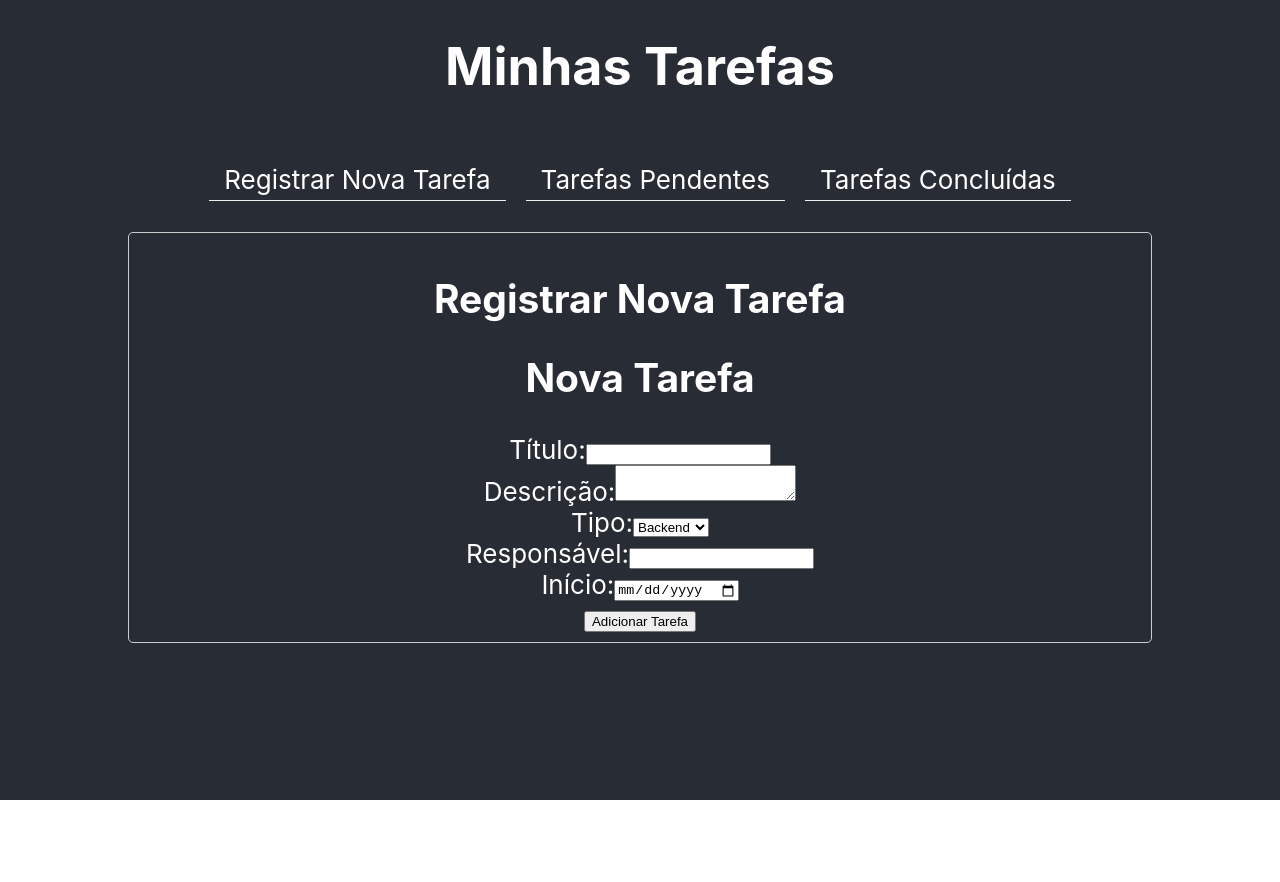
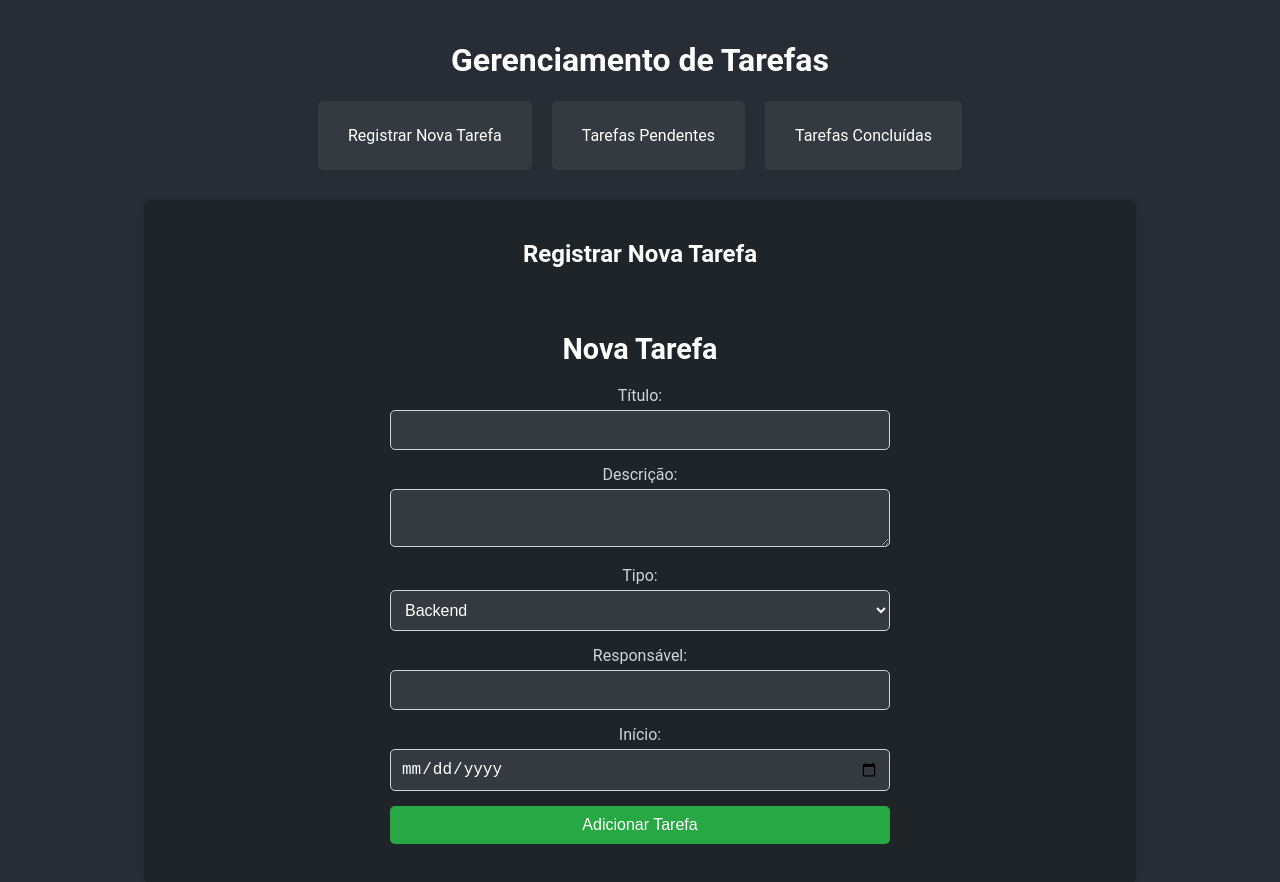
Before and after one commit to juaomarcelo/sistema_tarefa, a React (Create React App) app: page /registrar in a window 1280 px wide. Shown: the top 882 px of the page. Before the commit the page ends 800 px from the top, so only its background shows below. Built offline with nearby package versions, Linux system fonts and the light colour scheme.

Commit message:
Terminando de arrumar
quase pronto

```diff
--- a/src/App.css
+++ b/src/App.css
@@ -1,3 +1,11 @@
+/* App.css */
+body {
+  font-family: 'Roboto', sans-serif;
+  background-color: #282c34;
+  color: #ffffff;
+  margin: 0; /* Remova a margem padrão do body */
+}
+
 .App {
   text-align: center;
 }
@@ -9,8 +17,29 @@
   flex-direction: column;
   align-items: center;
   justify-content: flex-start;
-  font-size: calc(10px + 2vmin);
+  padding: 20px;
   color: white;
+}
+
+nav ul {
+  list-style: none;
+  padding: 0;
+  margin: 0;
+  display: flex;
+  gap: 20px;
+  margin-bottom: 20px;
+}
+
+nav li a {
+  text-decoration: none;
+  color: #ffffff;
+  padding: 10px 15px;
+  border-radius: 5px;
+  transition: background-color 0.3s ease;
+}
+
+nav li a:hover {
+  background-color: #343a40;
 }
 
 .container-tarefas {
@@ -22,11 +51,16 @@
 }
 
 .coluna {
-  flex: 1;
-  min-width: 200px;
-  border: 1px solid #ccc;
-  padding: 10px;
-  border-radius: 5px;
+  background-color: #1f2429;
+  padding: 20px;
+  border-radius: 8px;
+  box-shadow: 0 4px 8px rgba(0, 0, 0, 0.1);
+}
+
+h2 {
+  color: #ffffff;
+  font-size: 24px;
+  margin-bottom: 20px;
 }
 
 ul {
@@ -35,30 +69,44 @@ ul {
 }
 
 li {
-  padding: 5px;
-  margin-bottom: 5px;
-  border-bottom: 1px solid #eee;
+  background-color: #343a40;
+  padding: 15px;
+  margin-bottom: 10px;
+  border-radius: 5px;
+  display: flex;
+  align-items: center;
+  justify-content: space-between;
 }
 
 .concluida {
   text-decoration: line-through;
-  color: #999;
+  opacity: 0.7;
 }
 
-nav ul {
+.botoes-tarefa {
   display: flex;
-  list-style: none;
-  padding: 0;
-  gap: 20px;
+  gap: 5px;
 }
 
-nav li a {
-  text-decoration: none;
-  color: white;
-  padding: 10px;
-  border-radius: 5px;
+.botoes-tarefa button, .botao-concluir {
+  background-color: #007bff;
+  color: #ffffff;
+  border: none;
+  padding: 8px 12px;
+  border-radius: 4px;
+  cursor: pointer;
+  font-size: 14px;
+  transition: background-color 0.3s;
 }
 
-nav li a:hover {
-  background-color: #555;
+.botoes-tarefa button:hover, .botao-concluir:hover {
+  background-color: #0056b3;
 }
+
+.botao-concluir {
+  background-color: #28a745;
+}
+
+.botao-concluir:hover {
+  background-color: #218838;
+}
--- a/src/App.js
+++ b/src/App.js
@@ -73,7 +73,7 @@ function App() {
     <BrowserRouter>
       <div className="App">
         <header className="App-header">
-          <h1>Minhas Tarefas</h1>
+          <h1>Gerenciamento de Tarefas</h1>
 
           <nav>
             <ul>
--- a/src/componentes/EditarTarefa.jsx
+++ b/src/componentes/EditarTarefa.jsx
@@ -1,21 +1,20 @@
-// componentes/EditarTarefa.jsx
-import React, { useState, useEffect } from 'react';
-import { useParams, useNavigate } from 'react-router-dom';
+import React, { useState, useEffect } from "react";
+import { useParams, useNavigate } from "react-router-dom";
 
 const EditarTarefa = ({ tasks, onEditTask }) => {
   const { id } = useParams();
   const navigate = useNavigate();
 
   const [task, setTask] = useState({
-    titulo: '',
-    descricao: '',
-    tipo: 'Backend',
-    responsavel: '',
-    inicio: '',
+    titulo: "",
+    descricao: "",
+    tipo: "Backend", // Valor inicial padrão (ajuste conforme necessário)
+    responsavel: "",
+    inicio: "",
   });
 
   useEffect(() => {
-    const tarefaEncontrada = tasks.find(t => t.id === parseInt(id));
+    const tarefaEncontrada = tasks.find((t) => t.id === parseInt(id));
     if (tarefaEncontrada) {
       setTask(tarefaEncontrada);
     }
@@ -30,7 +29,7 @@ const EditarTarefa = ({ tasks, onEditTask }) => {
     e.preventDefault();
 
     onEditTask({ ...task, id: parseInt(id) }); // Inclui o ID na tarefa atualizada
-    navigate('/pendentes');
+    navigate("/pendentes"); // Redireciona após salvar as alterações
   };
 
   return (
@@ -60,7 +59,12 @@ const EditarTarefa = ({ tasks, onEditTask }) => {
         </div>
         <div>
           <label htmlFor="tipo">Tipo:</label>
-          <select id="tipo" name="tipo" value={task.tipo} onChange={handleChange}>
+          <select
+            id="tipo"
+            name="tipo"
+            value={task.tipo}
+            onChange={handleChange}
+          >
             <option value="Backend">Backend</option>
             <option value="Frontend">Frontend</option>
           </select>
--- a/src/componentes/TarefasConcluidas.jsx
+++ b/src/componentes/TarefasConcluidas.jsx
@@ -1,10 +1,8 @@
-// componentes/TarefasConcluidas.jsx
 import React from 'react';
 import { useLocation } from 'react-router-dom';
 import TaskList from './TaskList';
 
-
-const TarefasConcluidas = ({ tasks, onToggleStatus, onDeleteTask, onEditTask }) => { // Recebe a prop onDeleteTask
+const TarefasConcluidas = ({ tasks, onToggleStatus,  onDeleteTask  }) => { // Recebe a prop onDeleteTask
   const location = useLocation();
 
   return (
@@ -13,8 +11,7 @@ const TarefasConcluidas = ({ tasks, onToggleStatus, onDeleteTask, onEditTask })
       <TaskList
         tasks={tasks.filter(task => task.concluida)}
         onToggleStatus={onToggleStatus}
-        onDeleteTask={onDeleteTask} // Passa a prop onDeleteTask para TaskList
-        onEditTask={onEditTask}
+        onDeleteTask={onDeleteTask}
       />
     </div>
   );
--- /dev/null
+++ b/src/componentes/TarefasPendentes.css
@@ -0,0 +1,10 @@
+/* Adicione isso ao seu arquivo CSS */
+.notification {
+    background-color: #007bff; /* Cor de fundo azul */
+    color: #ffffff; /* Texto branco */
+    padding: 10px; /* Espaçamento interno */
+    border-radius: 5px; /* Bordas arredondadas */
+    margin-bottom: 20px; /* Espaço abaixo da notificação */
+    font-weight: bold; /* Texto em negrito */
+    text-align: center; /* Centralizar o texto */
+  }
--- a/src/componentes/TarefasPendentes.jsx
+++ b/src/componentes/TarefasPendentes.jsx
@@ -1,19 +1,36 @@
-// componentes/TarefasPendentes.jsx
-import React from 'react';
-import { useLocation } from 'react-router-dom';
-import TaskList from './TaskList';
+import React from "react";
+import { useLocation } from "react-router-dom";
+import TaskList from "./TaskList";
+import "./TarefasPendentes.css"
 
-const TarefasPendentes = ({ tasks, onToggleStatus, onDeleteTask, onEditTask }) => { // Recebe as novas props
+const TarefasPendentes = ({
+  tasks,
+  onToggleStatus,
+  onDeleteTask,
+  onEditTask,
+}) => {
+  // Recebe as novas props
   const location = useLocation();
+
+  // Filtra as tarefas pendentes
+  const tarefasPendentes = tasks.filter((task) => !task.concluida);
 
   return (
     <div className="container-tarefas" key={location.pathname}>
       <h2>Tarefas Pendentes</h2>
+
+      {/* Notificação com a contagem de tarefas pendentes */}
+      {tarefasPendentes.length > 0 && (
+        <div className="notification">
+          Você tem {tarefasPendentes.length} tarefa(s) pendente(s).
+        </div>
+      )}
+
       <TaskList
-        tasks={tasks.filter(task => !task.concluida)}
+        tasks={tarefasPendentes} // Passa as tarefas pendentes
         onToggleStatus={onToggleStatus}
         onDeleteTask={onDeleteTask} // Passa a prop onDeleteTask para TaskList
-        onEditTask={onEditTask}     // Passa a prop onEditTask para TaskList
+        onEditTask={onEditTask} // Passa a prop onEditTask para TaskList
       />
     </div>
   );
--- /dev/null
+++ b/src/componentes/TaskForm.css
@@ -0,0 +1,75 @@
+form {
+    background-color: #1f2429; /* Fundo azul escuro */
+    color: #e9ecef; /* Texto cinza claro */
+    padding: 20px;
+    border-radius: 8px; /* Bordas arredondadas */
+    max-width: 500px;
+    margin: auto;
+    font-family: 'Roboto', sans-serif; /* Fonte legível */
+  }
+
+  form h2 {
+    font-size: 1.8rem;
+    color: #ffffff; /* Texto branco */
+    text-align: center;
+    margin-bottom: 20px;
+  }
+
+  form div {
+    margin-bottom: 15px;
+  }
+
+  label {
+    font-size: 1rem;
+    color: #ced4da; /* Texto cinza prateado */
+    display: block;
+    margin-bottom: 5px;
+  }
+
+  input, select, textarea {
+    width: 100%;
+    padding: 10px;
+    border: 1px solid #ced4da;
+    border-radius: 5px;
+    background-color: #343a40; /* Fundo cinza grafite */
+    color: #ffffff;
+    font-size: 1rem;
+    box-sizing: border-box;
+  }
+
+  textarea {
+    resize: vertical;
+  }
+
+  button[type="submit"] {
+    background-color: #28a745; /* Fundo verde */
+    color: #ffffff;
+    padding: 10px 15px;
+    font-size: 1rem;
+    border: none;
+    border-radius: 5px;
+    cursor: pointer;
+    transition: background-color 0.3s;
+    width: 100%;
+  }
+
+  button[type="submit"]:hover {
+    background-color: #218838; /* Cor mais escura no hover */
+  }
+
+  /* Estilo para os botões de editar, excluir, etc. */
+  button {
+    background-color: #007bff; /* Azul para os botões de ação */
+    color: #ffffff;
+    padding: 8px 12px;
+    font-size: 0.9rem;
+    border: none;
+    border-radius: 5px;
+    cursor: pointer;
+    margin-right: 10px;
+    transition: background-color 0.3s;
+  }
+
+  button:hover {
+    background-color: #0056b3; /* Azul mais escuro no hover */
+  }
--- a/src/componentes/TaskForm.jsx
+++ b/src/componentes/TaskForm.jsx
@@ -1,4 +1,5 @@
 import React, { useState } from 'react';
+import "./TaskForm.css"
 
 const TaskForm = ({ onAddTask }) => {
   const [task, setTask] = useState({
@@ -17,7 +18,6 @@ const TaskForm = ({ onAddTask }) => {
   const handleSubmit = (e) => {
     e.preventDefault();
 
-    // Validação dos campos
     if (!task.titulo || !task.descricao) {
       alert('Por favor, preencha todos os campos.');
       return;
@@ -96,4 +96,4 @@ const TaskForm = ({ onAddTask }) => {
   );
 };
 
-export default TaskForm;
+export default TaskForm
--- a/src/componentes/TaskItem.jsx
+++ b/src/componentes/TaskItem.jsx
@@ -1,45 +1,37 @@
-// componentes/TaskItem.jsx
 import React from "react";
-import { useNavigate } from "react-router-dom"; // Importe useNavigate aqui
+import { useNavigate } from "react-router-dom";
 
 const TaskItem = ({ task, onToggleStatus, onDeleteTask, onEditTask }) => {
   const navigate = useNavigate();
 
-  const handleDelete = () => {
-    const confirmarExclusao = window.confirm(
-      "Tem certeza que deseja excluir esta tarefa?"
-    );
-    if (confirmarExclusao) {
-      onDeleteTask(task.id);
-      navigate("/pendentes"); // Ou para a rota desejada após a exclusão
-    }
+  const handleEdit = () => {
+    navigate(`/editar/${task.id}`);
   };
 
-  const handleEdit = () => {
-    navigate(`/editar/${task.id}`); // Certifique-se de que a rota /editar/:id existe
+  const handleConcluir = () => {
+    onToggleStatus(task.id);
   };
 
   return (
     <li className={task.concluida ? "concluida" : ""}>
-      <input
-        type="checkbox"
-        checked={task.concluida}
-        onChange={() => onToggleStatus(task.id)}
-      />
+      {/* Botão para Concluir/Reabrir a tarefa */}
+      <button onClick={handleConcluir} className="botao-concluir">
+        {task.concluida ? 'Reabrir' : 'Concluir'}
+      </button>
+
+      {/* Campos da Tarefa */}
       <p>Título: {task.titulo}</p>
-
       <p>Descrição: {task.descricao}</p>
-
-
       <p>Tipo: {task.tipo}</p>
       <p>Responsável: {task.responsavel}</p>
       <p>Início: {task.inicio}</p>
 
+      {/* Botões Editar e Excluir */}
       <div className="botoes-tarefa">
-        {onEditTask && ( // <-- Verifica se onEditTask existe antes de renderizar
+        {onEditTask && (
           <button onClick={handleEdit}>Editar</button>
         )}
-        <button onClick={handleDelete}>Excluir</button>
+        <button onClick={() => onDeleteTask(task.id)}>Excluir</button>
       </div>
     </li>
   );
--- a/src/componentes/TaskList.jsx
+++ b/src/componentes/TaskList.jsx
@@ -2,7 +2,7 @@
 import React from 'react';
 import TaskItem from './TaskItem';
 
-const TaskList = ({ tasks, onToggleStatus, onDeleteTask, onEditTask }) => { // Recebe as props
+const TaskList = ({ tasks, onToggleStatus, onDeleteTask, onEditTask }) => { // Recebe onDeleteTask
   return (
     <ul>
       {tasks.length === 0 ? (
@@ -14,7 +14,7 @@ const TaskList = ({ tasks, onToggleStatus, onDeleteTask, onEditTask }) => { // R
             task={task}
             onToggleStatus={onToggleStatus}
             onDeleteTask={onDeleteTask} // Passa onDeleteTask para TaskItem
-            onEditTask={onEditTask}     // Passa onEditTask para TaskItem
+            onEditTask={onEditTask}
           />
         ))
       )}
```
Lines whose indentation alone changed are shown as unchanged.
